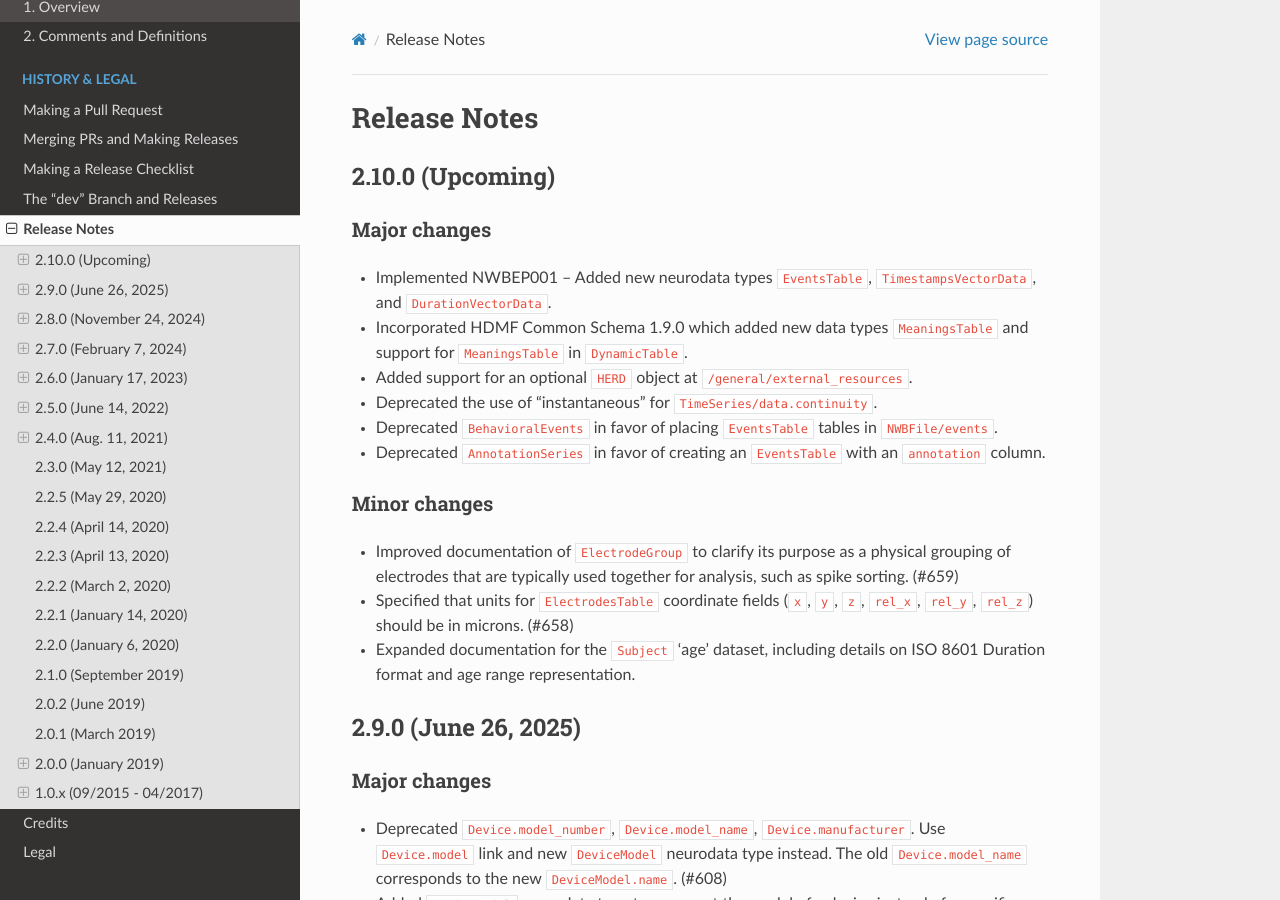
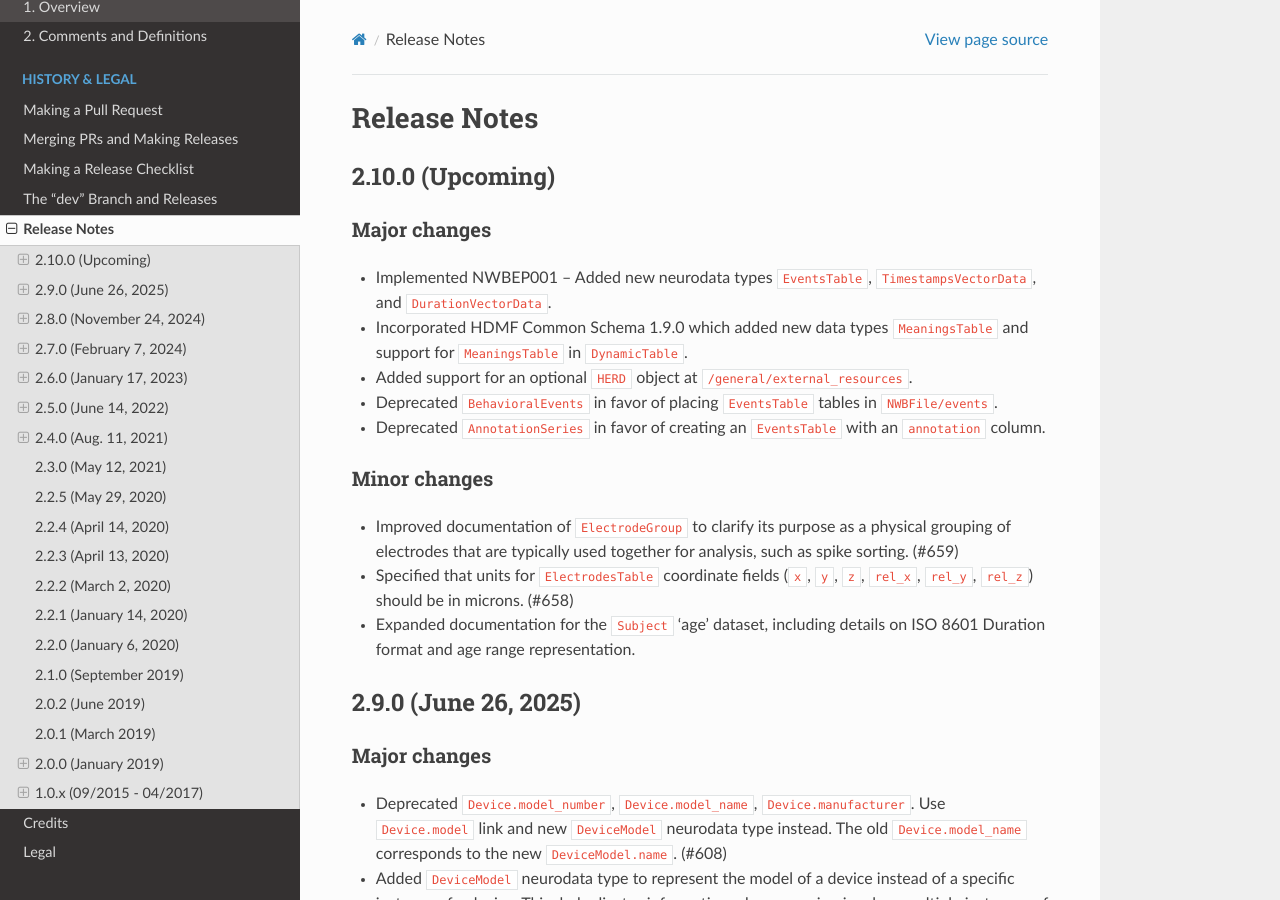
Before and after one commit to NeurodataWithoutBorders/nwb-schema, a Sphinx documentation site: the page built from docs/format/source/format_release_notes.rst, in a window 1280 px wide and 900 px high. Built offline with Sphinx 7.4.7 and the Read the Docs theme 3.1.0, drawn with Linux system fonts in a browser that asks for light colours.

Commit message:
Recommend EventsTable for instantaneous events instead of deprecating
Replace the deprecation of TimeSeries/data.continuity="instantaneous"
with a doc-level recommendation to use an EventsTable. The best-practice
check will live in nwbinspector instead.

Co-Authored-By: Claude Opus 4.6 (1M context) <noreply@anthropic.com>

```diff
--- a/docs/format/source/format_release_notes.rst
+++ b/docs/format/source/format_release_notes.rst
@@ -11,7 +11,6 @@ Major changes
 - Implemented NWBEP001 -- Added new neurodata types ``EventsTable``, ``TimestampsVectorData``, and ``DurationVectorData``.
 - Incorporated HDMF Common Schema 1.9.0 which added new data types ``MeaningsTable`` and support for ``MeaningsTable`` in ``DynamicTable``.
 - Added support for an optional ``HERD`` object at ``/general/external_resources``.
-- Deprecated the use of "instantaneous" for ``TimeSeries/data.continuity``.
 - Deprecated ``BehavioralEvents`` in favor of placing ``EventsTable`` tables in ``NWBFile/events``.
 - Deprecated ``AnnotationSeries`` in favor of creating an ``EventsTable`` with an ``annotation`` column.
 
```
Also changed, not shown: 1 other file.
